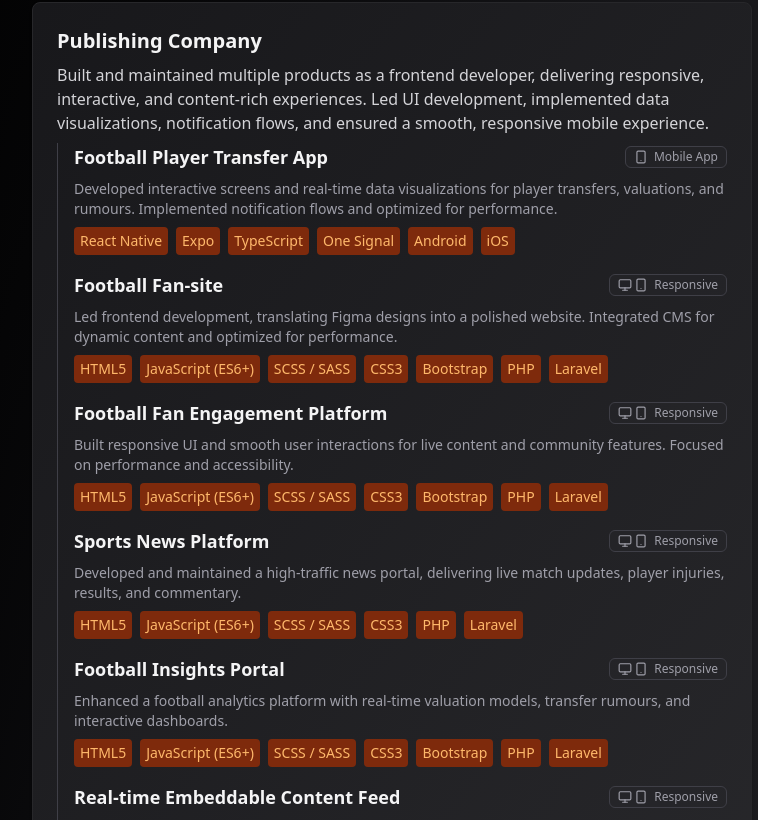
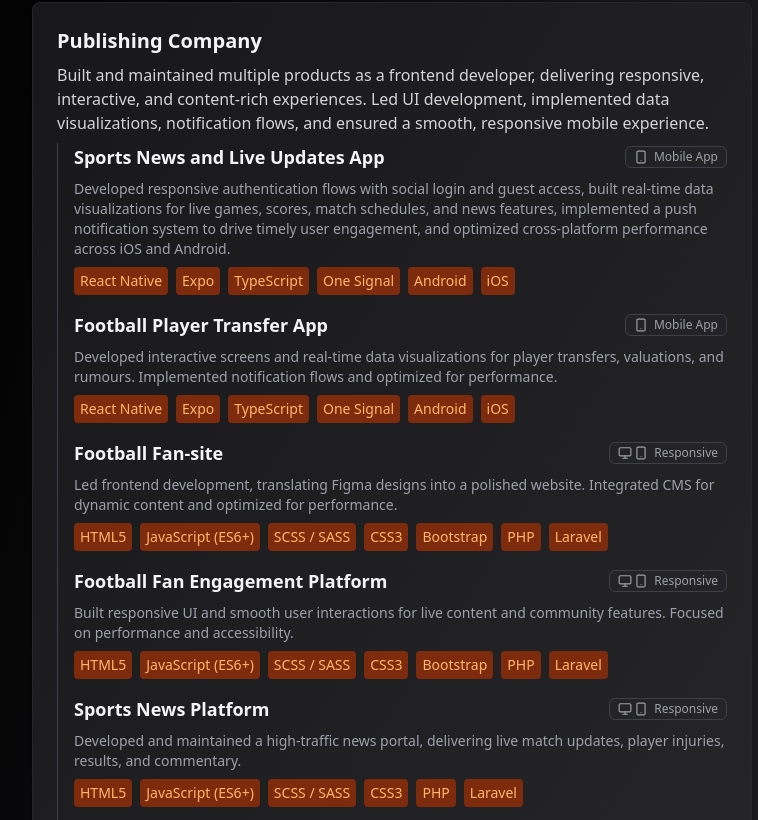
Before and after one commit to hernanosaurus/portfolio.2025, a Next.js app: page / in a window 1280 px wide. Shown: the part 1280-2100 px from the top of the page, without its empty margins (248-1006 px from the left). Built offline with nearby package versions, Linux system fonts and the light colour scheme.

Commit message:
added projects and updated resume

```diff
--- a/app/data/projects.ts
+++ b/app/data/projects.ts
@@ -44,13 +44,13 @@ export const projects: Project[] = [
     description:
       'Built and maintained multiple products as a frontend developer, delivering responsive, interactive, and content-rich experiences. Led UI development, implemented data visualizations, notification flows, and ensured a smooth, responsive mobile experience.',
     products: [
-      // {
-      //   name: 'Sports News & Match Tracking App',
-      //   description:
-      //     'Developed a full mobile app offering football news, match schedules, live scores, and team details. Implemented optimized data fetching, reusable components, and smooth in-app navigation.',
-      //   tech: [LibrariesAndFrameworks.ReactNative, LibrariesAndFrameworks.Expo, Coding.TypeScript, Tool.OneSignal, Tool.MobileApp, MobilePlatform.Android, MobilePlatform.iOS],
-      //   platform: Platform.Mobile,
-      // },
+      {
+        name: 'Sports News and Live Updates App',
+        description:
+          'Developed responsive authentication flows with social login and guest access, built real-time data visualizations for live games, scores, match schedules, and news features, implemented a push notification system to drive timely user engagement, and optimized cross-platform performance across iOS and Android.',
+        tech: [LibrariesAndFrameworks.ReactNative, LibrariesAndFrameworks.Expo, Coding.TypeScript, Tool.OneSignal, MobilePlatform.Android, MobilePlatform.iOS],
+        platform: Platform.Mobile,
+      },
       {
         name: 'Football Player Transfer App',
         description:
@@ -156,6 +156,13 @@ export const projects: Project[] = [
     platform: Platform.Both,
   },
   {
+    name: 'Creator Link & Content Monetization Platform',
+    description:
+      'Built a web-based platform that provides creators with a centralized hub to share links and monetize their content from a single customizable profile.',
+    tech: [LibrariesAndFrameworks.React, Coding.TypeScript, LibrariesAndFrameworks.TanStack, LibrariesAndFrameworks.CSS3, LibrariesAndFrameworks.TailwindCSS, Tool.Vite],
+    platform: Platform.Both,
+  },
+  {
     name: 'Creator & Fan Engagement Platform',
     description:
       'Developed frontend features for a platform enabling creators and brands to deepen fan engagement with AI-driven personalized interaction and content.',
--- a/app/data/skills.ts
+++ b/app/data/skills.ts
@@ -43,6 +43,8 @@ export enum LibrariesAndFrameworks {
   Bootstrap = 'Bootstrap',
   Laravel = 'Laravel',
   Expo = 'Expo',
+  TanStack = 'TanStack',
+  Parse = 'Parse',
 }
 
 export enum Tool {
@@ -93,6 +95,8 @@ export const skills: Skills = {
     LibrariesAndFrameworks.Bootstrap,
     LibrariesAndFrameworks.Expo,
     LibrariesAndFrameworks.Laravel,
+    LibrariesAndFrameworks.TanStack,
+    LibrariesAndFrameworks.Parse,
   ],
   [SkillCategories.Tools]: [
     Tool.VSCode,
```
Also changed, not shown: 1 other file (tests, documents, lock files or other folders).
